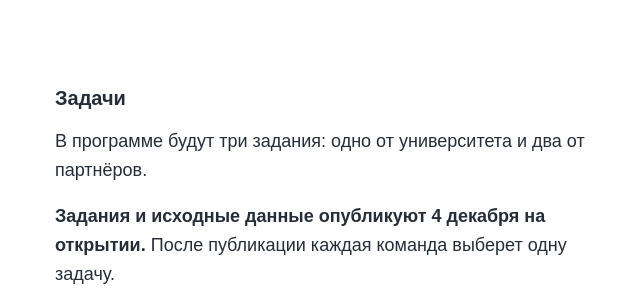
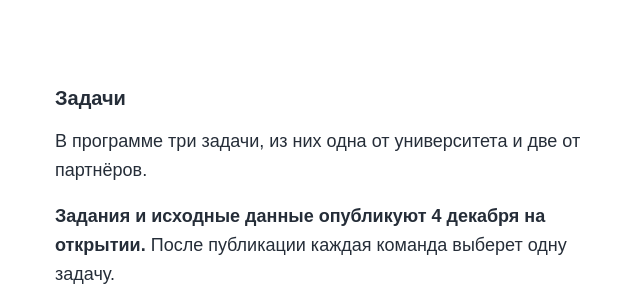
Before and after one commit to ngolochalov/ngolochalov, a plain HTML site: page index.html in a window 1280 px wide. Shown: the part 860-1161 px from the top of the page, 615-1255 px from the left. Drawn offline with Linux system fonts and the light colour scheme.

Commit message:
Use consistent wording for the three hackathon tasks

```diff
--- a/index.html
+++ b/index.html
@@ -33,7 +33,7 @@
  </section>
  <section id="about" class="content-section">
   <h2>Об участии</h2>
-  <div class="about-grid"><div><p>Хакатон приурочен к 70-летию Уральского государственного университета путей сообщения. Его цель: разработать решения, которые заказчики смогут доработать и использовать в своей деятельности.</p><p>Студенты бакалавриата, специалитета, магистратуры и аспиранты УрГУПС регистрируются индивидуально. Оргкомитет формирует команды УрГУПС жеребьёвкой среди тех, кто подтвердил участие.</p></div><div><h3>Задачи</h3><p>В программе будут три задания: одно от университета и два от партнёров.</p><p><strong>Задания и исходные данные опубликуют 4 декабря на открытии.</strong> После публикации каждая команда выберет одну задачу.</p></div></div>
+  <div class="about-grid"><div><p>Хакатон приурочен к 70-летию Уральского государственного университета путей сообщения. Его цель: разработать решения, которые заказчики смогут доработать и использовать в своей деятельности.</p><p>Студенты бакалавриата, специалитета, магистратуры и аспиранты УрГУПС регистрируются индивидуально. Оргкомитет формирует команды УрГУПС жеребьёвкой среди тех, кто подтвердил участие.</p></div><div><h3>Задачи</h3><p>В программе три задачи, из них одна от университета и две от партнёров.</p><p><strong>Задания и исходные данные опубликуют 4 декабря на открытии.</strong> После публикации каждая команда выберет одну задачу.</p></div></div>
  </section>
  <section id="program" class="content-section">
   <div class="section-heading"><h2>Программа</h2><p>Все сроки указаны по времени Екатеринбурга, UTC+5.</p></div>
```
